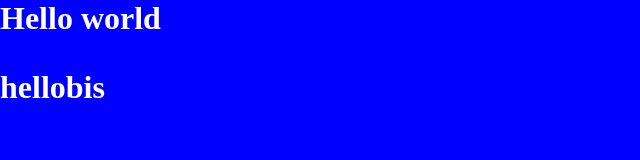
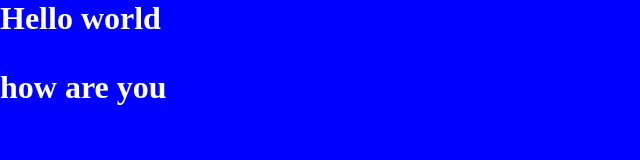
Before and after one commit to tterlizzese-del/ninjatext, a plain HTML site: page index.html in a window 1280 px wide. Shown: the whole page, without its empty margins (0-640 px from the left). Drawn offline with Linux system fonts and the light colour scheme.

Commit message:
Update index.html

```diff
--- a/index.html
+++ b/index.html
@@ -7,7 +7,7 @@
 </head>
 <body>
     <h1> Hello world
-        <p> hellobis</p>
+        <p> how are you</p>
     </h1>
 </body>
 </html>
```
